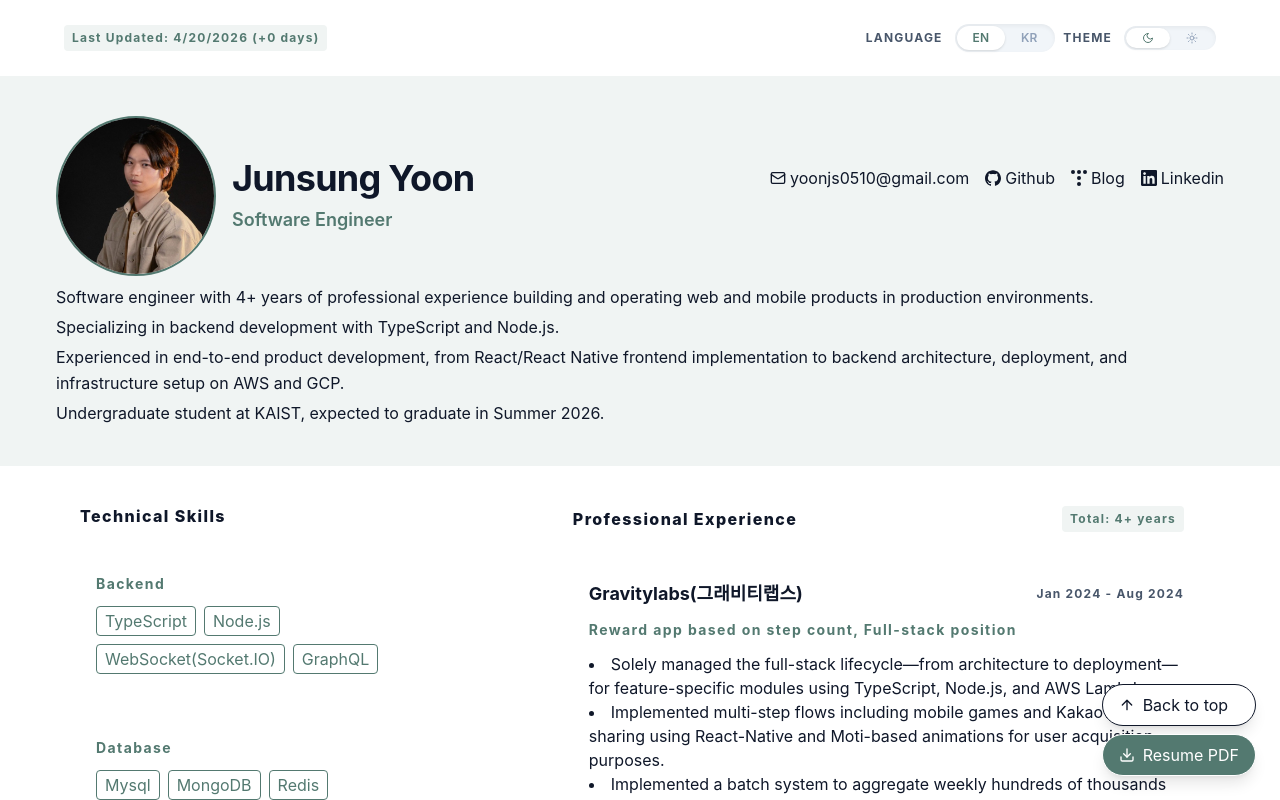
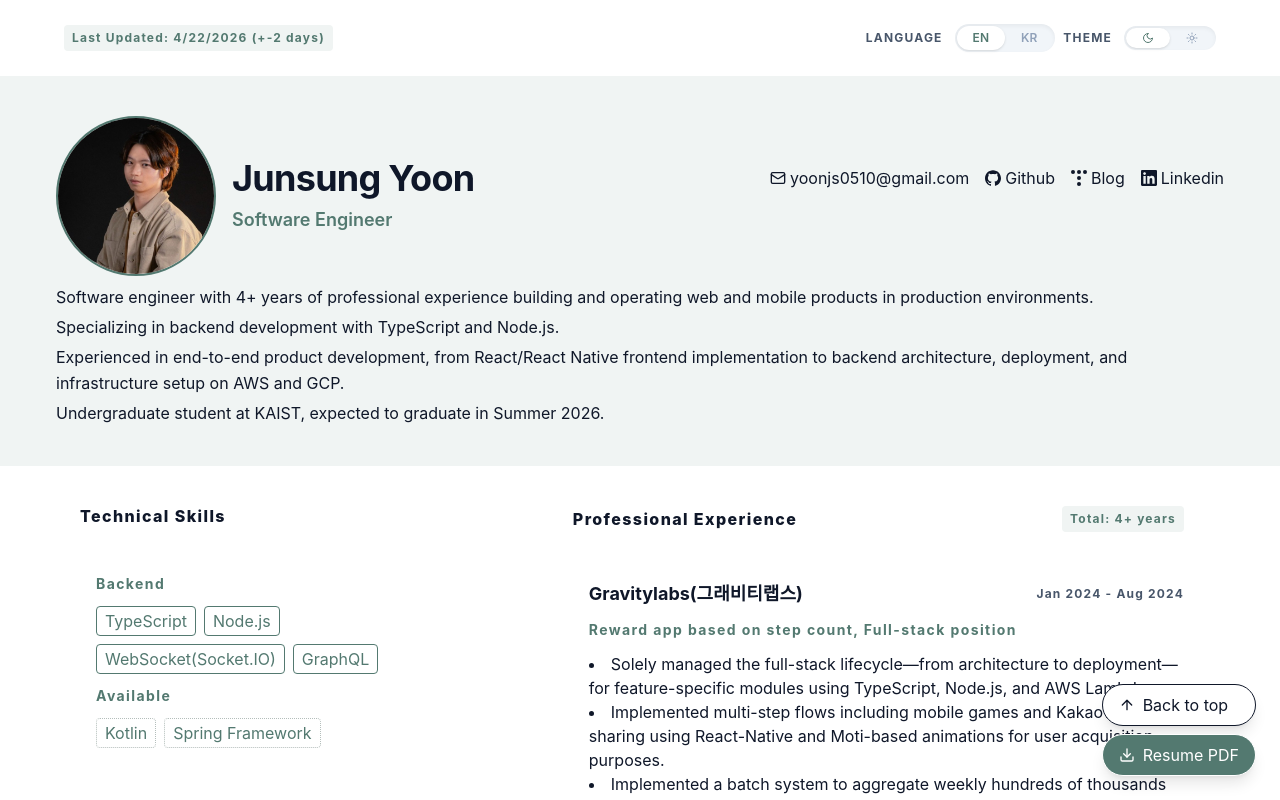
Before and after one commit to junbyeol/resume, a React (Vite) app: page / in a window 1280 px wide. Built offline with nearby package versions, Linux system fonts and the light colour scheme.

Commit message:
feat: add available skills

```diff
--- a/src/locales/lastUpdated.ts
+++ b/src/locales/lastUpdated.ts
@@ -1,4 +1,4 @@
-export const lastUpdated = new Date("2026-04-20").toLocaleDateString();
+export const lastUpdated = new Date("2026-04-22").toLocaleDateString();
 export const lastUpdatedNowDaysInterval = Math.floor(
   (new Date().getTime() - new Date(lastUpdated).getTime()) /
     (1000 * 60 * 60 * 24),
--- a/src/locales/skills.ts
+++ b/src/locales/skills.ts
@@ -2,22 +2,23 @@ export const skills = [
   {
     title: "Backend",
     tags: ["TypeScript", "Node.js", "WebSocket(Socket.IO)", "GraphQL"],
-  },
-  {
-    title: "Database",
-    tags: ["Mysql", "MongoDB", "Redis"],
+    ghosts: ["Kotlin", "Spring Framework"],
   },
   {
     title: "Cloud & Infrastructure",
     tags: [
       "AWS",
-      "GCP",
+      "Serverless(Lambda)",
       "Kubernetes",
       "Docker",
-      "Serverless(Lambda)",
+      "CI/CD(Github Actions)",
       "IaC(terraform)",
-      "CI/CD(Github Actions)",
     ],
+    ghosts: ["GCP"],
+  },
+  {
+    title: "Database",
+    tags: ["Mysql", "MongoDB", "Redis"],
   },
   {
     title: "Frontend",
--- a/src/panels/TechnicalSkillsPanel.tsx
+++ b/src/panels/TechnicalSkillsPanel.tsx
@@ -19,6 +19,7 @@ export function TechnicalSkillsPanel({ skills, isCompact = false }: Props) {
                 key={skill.title}
                 title={skill.title}
                 tags={skill.tags}
+                ghosts={skill.ghosts}
               />
             ))}
           </div>
@@ -29,6 +30,7 @@ export function TechnicalSkillsPanel({ skills, isCompact = false }: Props) {
                 key={skill.title}
                 title={skill.title}
                 tags={skill.tags}
+                ghosts={skill.ghosts}
               />
             ))}
           </Stack>
@@ -41,13 +43,20 @@ export function TechnicalSkillsPanel({ skills, isCompact = false }: Props) {
 interface TechnicalSkillsCardProps {
   title: string;
   tags: string[];
+  ghosts?: string[];
 }
 
-const TechnicalSkillsCard = ({ title, tags }: TechnicalSkillsCardProps) => {
-  const Tag = ({ text }: { text: string }) => {
+const TechnicalSkillsCard = ({
+  title,
+  tags,
+  ghosts,
+}: TechnicalSkillsCardProps) => {
+  const Tag = ({ text, isGhost }: { text: string; isGhost?: boolean }) => {
     return (
-      <div className="border border-accent border-opacity-20 rounded-sm px-2 py-0.5">
-        <Text variant="section-body" className="text-accent!">
+      <div
+        className={`border rounded-sm px-2 py-0.5 ${isGhost ? "border-[#B4BEBB] border-dotted" : "border-accent"}`}
+      >
+        <Text variant="section-body" className={"text-accent!"}>
           {text}
         </Text>
       </div>
@@ -63,6 +72,16 @@ const TechnicalSkillsCard = ({ title, tags }: TechnicalSkillsCardProps) => {
             <Tag key={tag} text={tag} />
           ))}
         </Inline>
+        {ghosts && (
+          <>
+            <Text variant="section-title-secondary">Available</Text>
+            <Inline className="flex-wrap">
+              {ghosts?.map((tag) => (
+                <Tag key={tag} text={tag} isGhost={true} />
+              ))}
+            </Inline>
+          </>
+        )}
       </Stack>
     </Card>
   );
```
